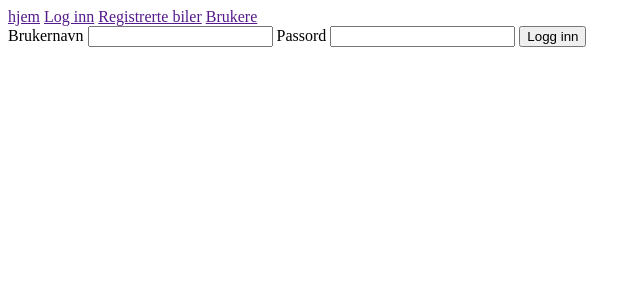
After one commit to SondreHaugom/Bilregister, a PHP site: page /login.php in a window 1280 px wide. The commit adds this page. Shown: the top 300 px of the page, without its empty margins (0-641 px from the left). Run offline with PHP 8.4, Linux system fonts and the light colour scheme.

Commit message:
add login functionality and update index layout

```diff
--- /dev/null
+++ b/login.php
@@ -0,0 +1,28 @@
+<!DOCTYPE html>
+<html lang="en">
+<head>
+    <meta charset="UTF-8">
+    <meta name="viewport" content="width=device-width, initial-scale=1.0">
+    <title>Log inn</title>
+</head>
+<body>
+    <header>
+        <a href="">hjem</a>
+        <a href="">Log inn</a>
+        <a href="">Registrerte biler</a>
+        <a href="">Brukere</a>
+    </header>
+    <main>
+        <form action="innlogging_hontering.php" method="POST">
+            <label for="brukernavn">Brukernavn</label>
+            <input type="text" name="brukernavn" id="brukernavn">
+            <label for="passord">Passord</label>
+            <input type="password" name="passord" id="passord">
+            <button type="submit">Logg inn</button>
+        </form>
+    </main>
+    <footer>
+
+    </footer>
+</body>
+</html>
```
Also changed, not shown: index.php (+16 -0 lines), innlogging_hontering.php (added).
